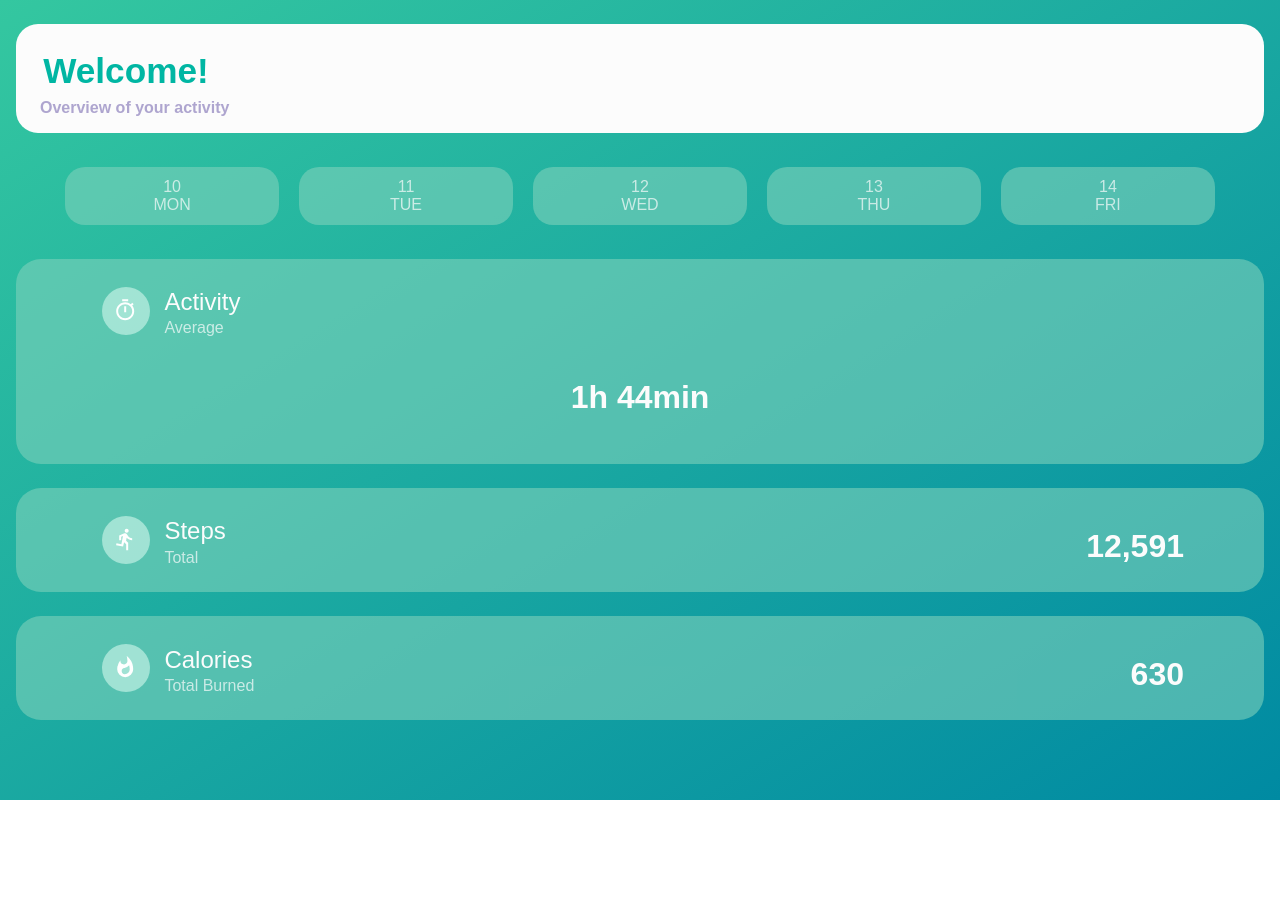
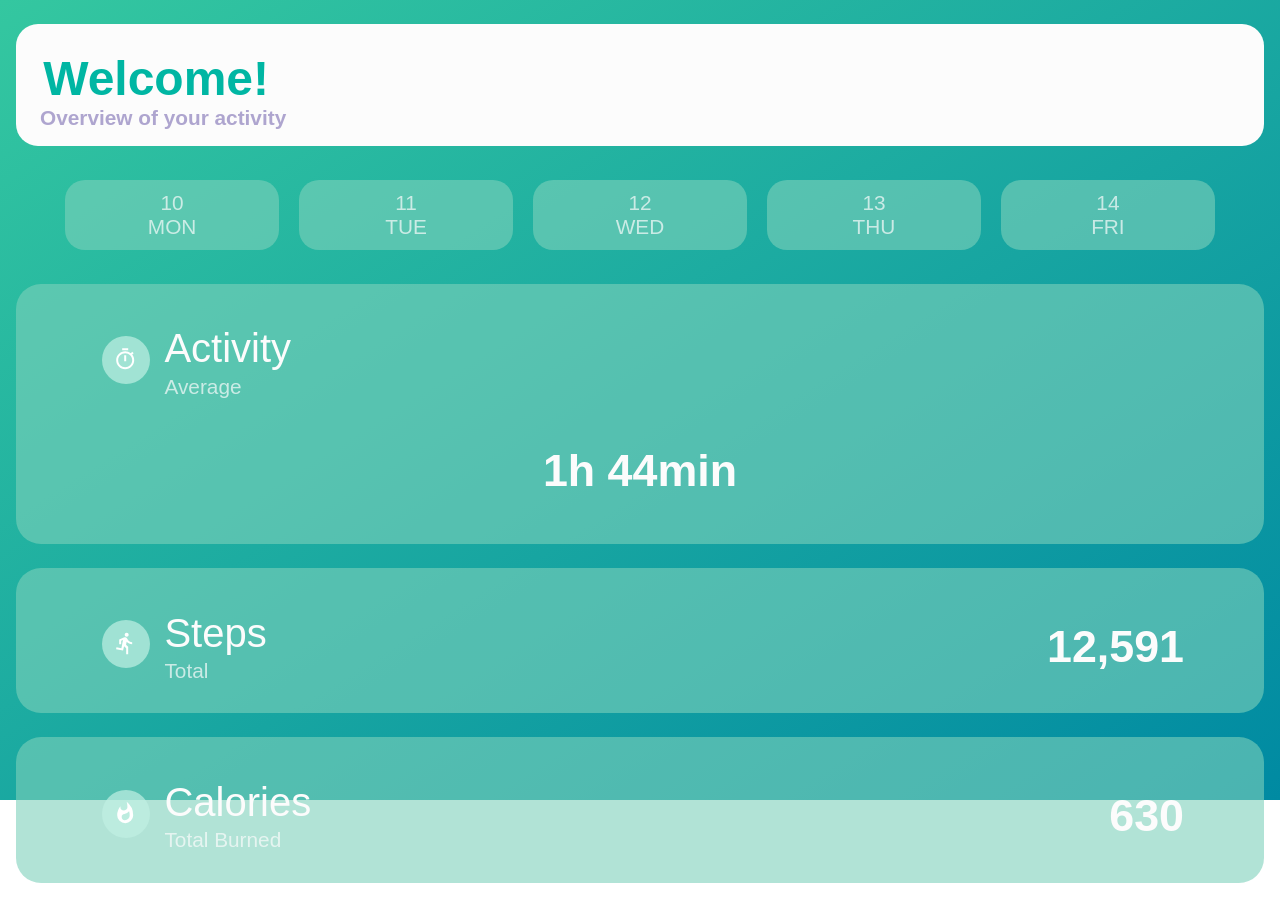
Before and after one commit to DajanaRad/fitness_app, a website: page dist/index.html in a window 1280 px wide. Before the commit the page ends 800 px from the top, so only its background shows below. Drawn offline with Linux system fonts and the light colour scheme.

Commit message:
responsivness for tablet

```diff
--- a/scss/main.scss
+++ b/scss/main.scss
@@ -212,7 +212,7 @@ body {
       margin: 3.5rem 0 2rem 0;
       width: 33%;
       &.border {
-        border-right: 1px solid rgba(58, 35, 141, 0.1);
+        border-right: 1px solid rgba(58, 35, 141, 0.2);
       }
       .text1 {
         color: $darker-green;
@@ -253,15 +253,60 @@ body {
 
 //RESPONSIVNESS FOR SMALLER TABLETS
 @media (min-width: 40rem) {
+  #header,
+  .header_day {
+    .arrow {
+      top: 3rem;
+    }
+    h1 {
+      font-size: 3rem;
+    }
+    p {
+      font-size: 1.3rem;
+      margin-top: 0;
+      &.text {
+        margin-top: 0;
+      }
+    }
+  }
   .background {
     padding: 0 3rem;
   }
   #step,
   #calorie {
     right: 3rem;
+    font-size: 2.8rem;
+  }
+  #hours {
+    font-size: 2.8rem;
   }
   main .days .day {
     margin: 0.6rem;
+    font-size: 1.3rem;
+  }
+  .background {
+    .svg_image {
+      position: relative;
+      bottom: 0.7rem;
+    }
+    .type {
+      h2 {
+        font-size: 2.5rem;
+      }
+      p {
+        font-size: 1.3rem;
+      }
+    }
+  }
+
+  //DAY
+  .overflow .info_day .bottom {
+    .text1 {
+      font-size: 1.8rem;
+    }
+    .text2 {
+      font-size: 3.5rem;
+    }
   }
 }
 
```
Also changed, not shown: dist/css/main.css.
